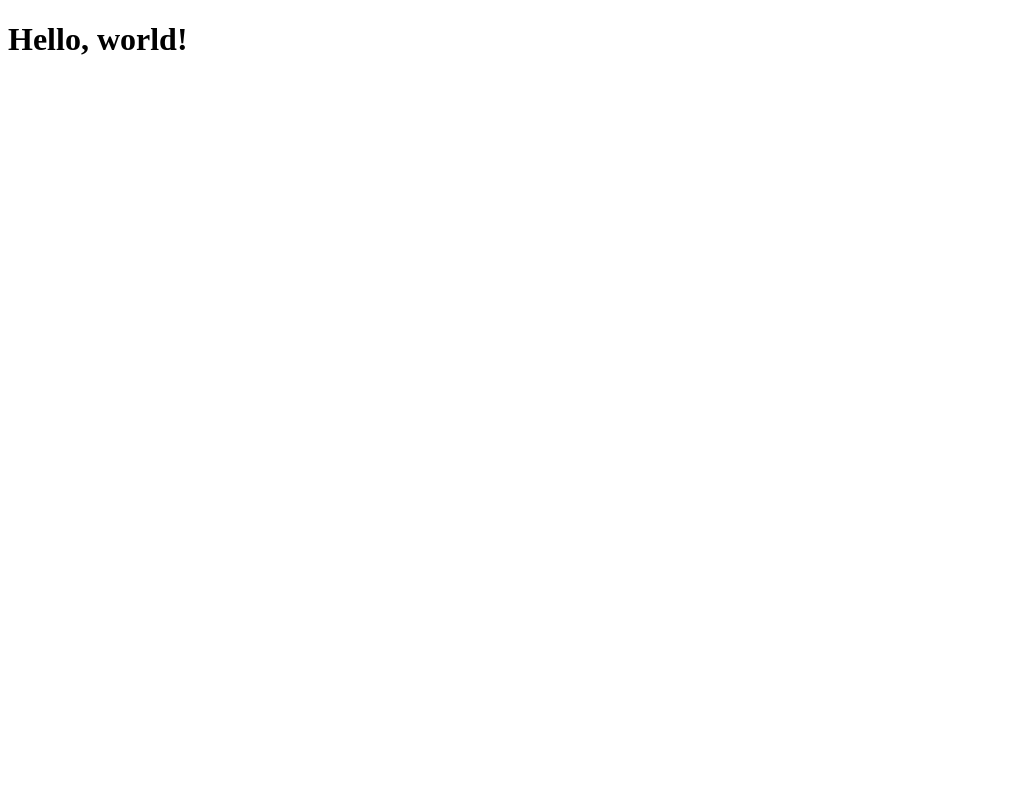
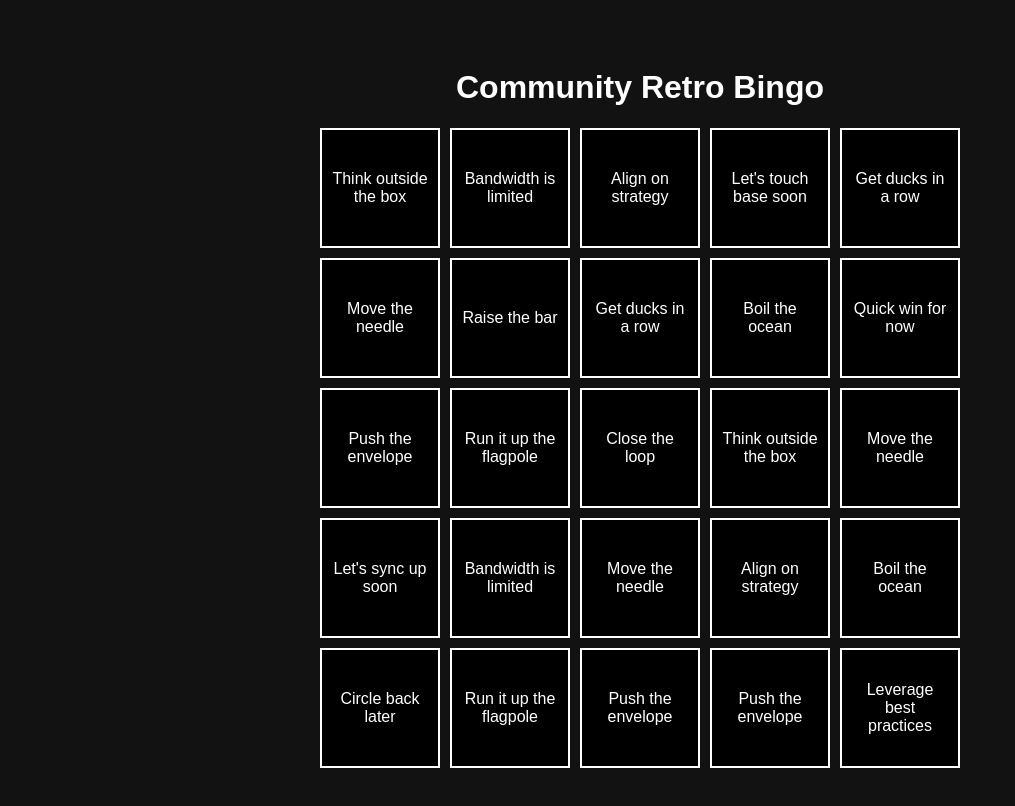
Before and after one commit to DEADLK/bingo, a plain HTML site: page index.html in a window 1280 px wide. Shown: the whole page, without its empty margins (0-1015 px from the left). Drawn offline with Linux system fonts and the light colour scheme.

Commit message:
Update index.html with first version of Bingo

```diff
--- a/index.html
+++ b/index.html
@@ -1,10 +1,108 @@
 <!DOCTYPE html>
-<html>
-  <head>
-    <meta charset="UTF-8">
-    <title>Bingo</title>
-  </head>
-  <body>
-    <h1>Hello, world!</h1>
-  </body>
+<html lang="en">
+<head>
+  <meta charset="UTF-8">
+  <title>Community Retro Bingo</title>
+  <style>
+    body {
+      background-color: #121212;
+      color: white;
+      font-family: sans-serif;
+      display: flex;
+      flex-direction: column;
+      align-items: center;
+      padding: 40px;
+    }
+
+    .grid {
+      display: grid;
+      grid-template-columns: repeat(5, 120px);
+      grid-template-rows: repeat(5, 120px);
+      gap: 10px;
+    }
+
+    .cell {
+      background-color: black;
+      color: white;
+      display: flex;
+      align-items: center;
+      justify-content: center;
+      text-align: center;
+      border: 2px solid white;
+      padding: 10px;
+      cursor: pointer;
+      transition: background-color 0.3s;
+    }
+
+    .selected {
+      background-color: red;
+    }
+
+    .bingo {
+      margin-top: 30px;
+      font-size: 24px;
+      color: yellow;
+      display: none;
+    }
+  </style>
+</head>
+<body>
+  <h1>Community Retro Bingo</h1>
+  <div class="grid" id="grid"></div>
+  <div class="bingo" id="bingoMessage">🎉 Bingo! 🎉</div>
+
+  <script>
+    const phrases = [
+      "Think outside the box", "Push the envelope", "Circle back later",
+      "Let's touch base soon", "Move the needle", "Low-hanging fruit",
+      "Quick win for now", "This is high priority", "Bandwidth is limited",
+      "Let's take it offline", "Get ducks in a row", "Hard stop at noon",
+      "Boil the ocean", "Ping me on Slack", "Let's sync up soon",
+      "Close the loop", "Run it up the flagpole", "Drill down deeper",
+      "Align on strategy", "Table this for later", "Work smarter not harder",
+      "Leverage best practices", "Double-click on that", "Raise the bar",
+      "Win-win situation"
+    ];
+
+    const grid = document.getElementById("grid");
+    const bingoMessage = document.getElementById("bingoMessage");
+
+    const gridSize = 5;
+    const selected = Array.from({ length: gridSize }, () => Array(gridSize).fill(false));
+
+    function getRandomPhrase() {
+      let phrase;
+      do {
+        phrase = phrases[Math.floor(Math.random() * phrases.length)];
+      } while (phrase.split(" ").length < 2 || phrase.split(" ").length > 7);
+      return phrase;
+    }
+
+    function checkBingo() {
+      for (let i = 0; i < gridSize; i++) {
+        if (selected[i].every(v => v)) return true;
+        if (selected.every(row => row[i])) return true;
+      }
+      return false;
+    }
+
+    for (let row = 0; row < gridSize; row++) {
+      for (let col = 0; col < gridSize; col++) {
+        const cell = document.createElement("div");
+        cell.className = "cell";
+        cell.textContent = getRandomPhrase();
+        cell.addEventListener("click", () => {
+          if (!selected[row][col]) {
+            selected[row][col] = true;
+            cell.classList.add("selected");
+            if (checkBingo()) {
+              bingoMessage.style.display = "block";
+            }
+          }
+        });
+        grid.appendChild(cell);
+      }
+    }
+  </script>
+</body>
 </html>
```
